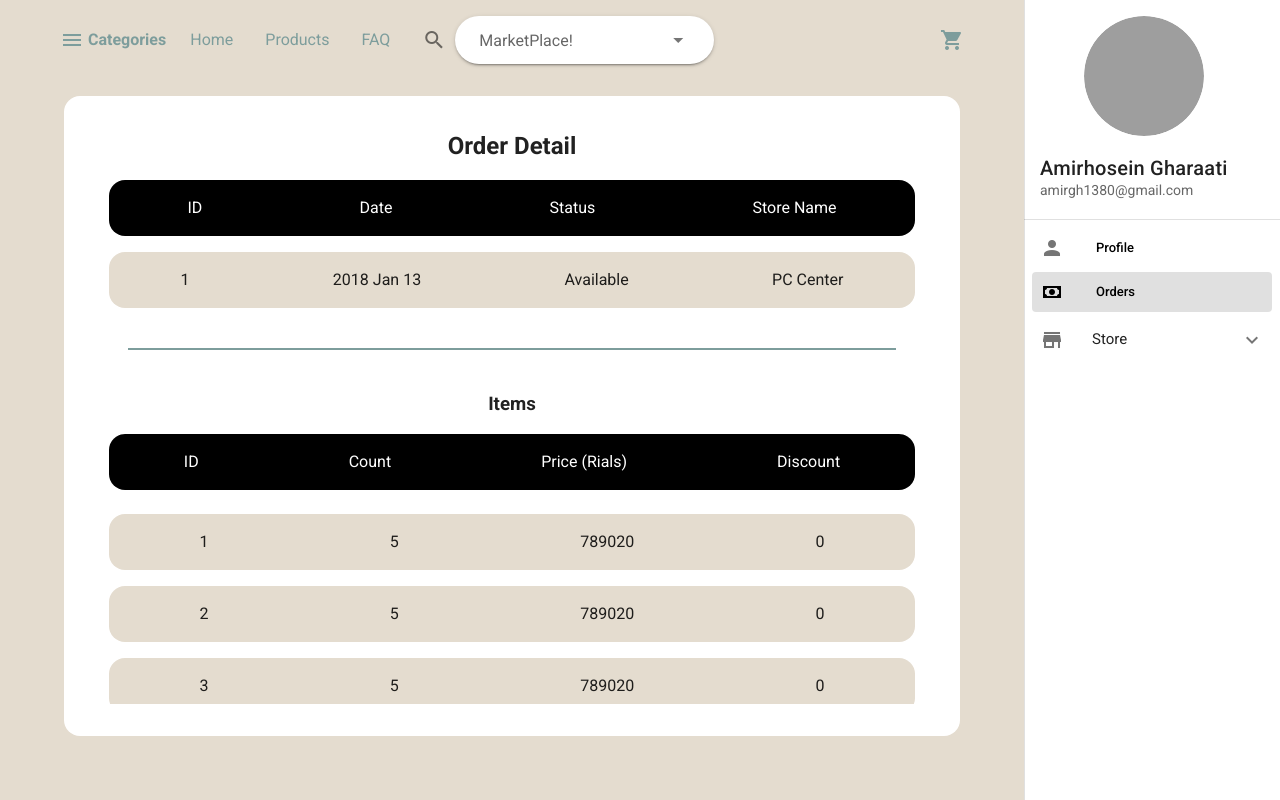
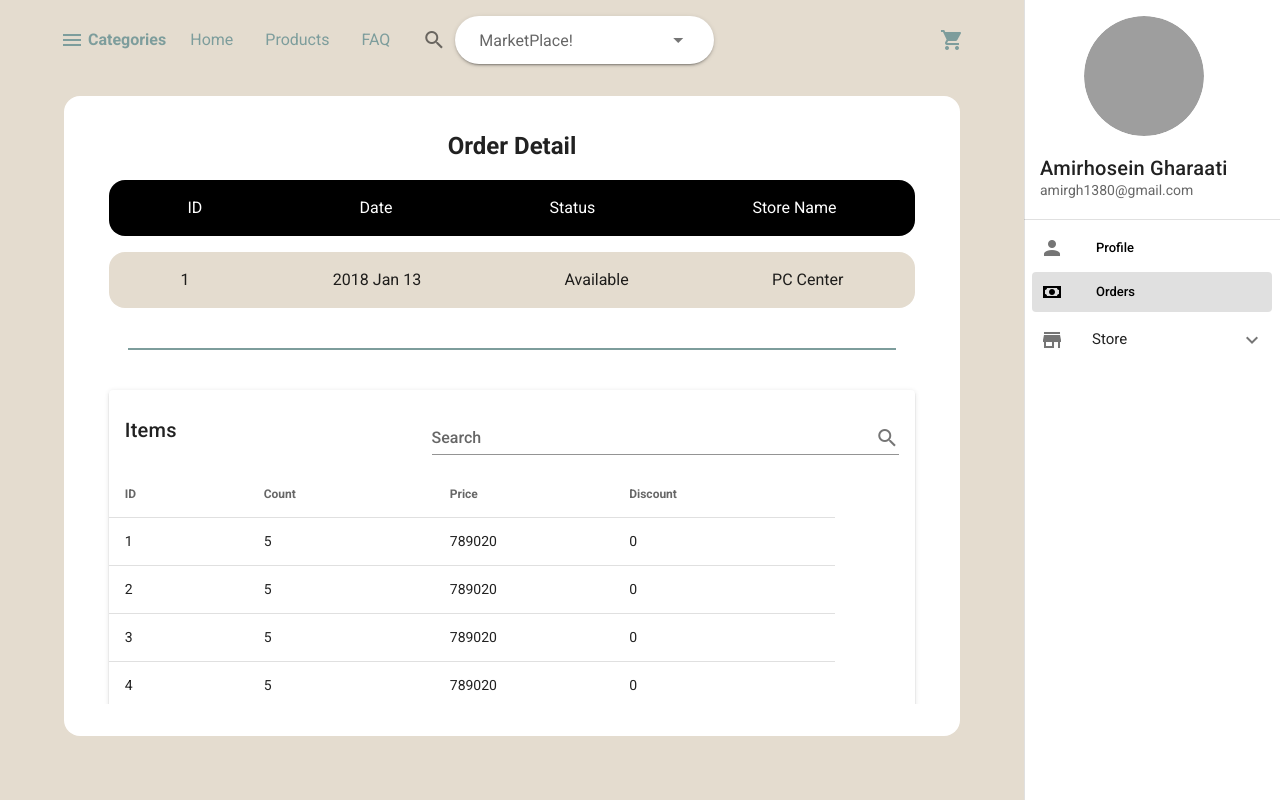
Before and after one commit to AmirHosein-Gharaati/marketplace-frontend, a Nuxt app: page /dashboard/orders/1 in a window 1280 px wide. Built offline with nearby package versions, Linux system fonts and the light colour scheme; grey boxes are pictures that could not be loaded.

Commit message:
data table for order-detail items

```diff
--- a/assets/styles/page/dashboard/order-detail.scss
+++ b/assets/styles/page/dashboard/order-detail.scss
@@ -13,6 +13,17 @@
 
     &__items {
       &-wrapper {
+        .v-data-table,
+        .v-card {
+          width: 90% !important;
+        }
+
+        .v-data-table {
+          tr {
+            cursor: pointer;
+          }
+        }
+
         width: 100%;
         display: flex;
         flex-direction: column;
--- a/pages/dashboard/orders/_id.vue
+++ b/pages/dashboard/orders/_id.vue
@@ -19,7 +19,25 @@
           <div class="line"></div>
         </v-container>
         <div class="order-detail__content__items-wrapper">
-          <h3 class="pb-4">Items</h3>
+          <v-card>
+            <v-card-title>
+              Items
+              <v-spacer></v-spacer>
+              <v-text-field
+                v-model="search"
+                append-icon="mdi-magnify"
+                label="Search"
+                single-line
+                hide-details
+              ></v-text-field>
+            </v-card-title>
+            <v-data-table
+              :headers="itemHeaders"
+              :items="order.items"
+              :items-per-page="5"
+            ></v-data-table>
+          </v-card>
+          <!-- <h3 class="pb-4">Items</h3>
           <div class="order-detail__content__items">
             <div class="item-info black white--text mb-4">
               <div>ID</div>
@@ -41,7 +59,7 @@
               <span class="font-weight-bold">Total Price: </span
               >{{ order.totalPrice }} Rials
             </p>
-          </div>
+          </div> -->
         </div>
         <v-container class="py-2 px-16">
           <div class="line"></div>
@@ -71,6 +89,12 @@ export default {
   },
   data() {
     return {
+      itemHeaders: [
+        { text: 'ID', value: 'id' },
+        { text: 'Count', value: 'count' },
+        { text: 'Price', value: 'price' },
+        { text: 'Discount', value: 'discount' },
+      ],
       order: {
         id: 1,
         date: '2018 Jan 13',
```
